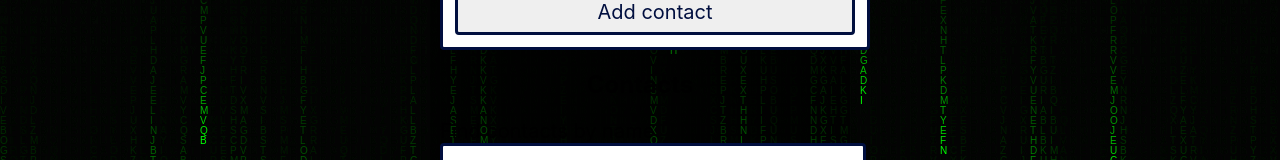
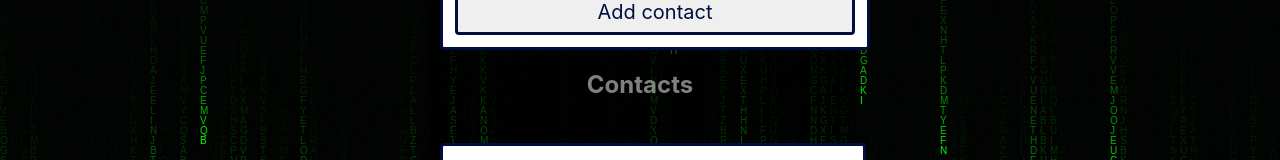
Before and after one commit to ReXeR00/goit-react-hw-03-phonebook, a React (Create React App) app: page / in a window 1280 px wide. Shown: the part 286-446 px from the top of the page. Built offline with nearby package versions, Linux system fonts and the light colour scheme; the HTML template or start-up script is replaced by a standard one.

Commit message:
Fix text color

```diff
--- a/src/components/App.module.css
+++ b/src/components/App.module.css
@@ -2,13 +2,14 @@
     width: 400px;
     padding: 10px;
     margin: 0 auto;
-      background-color: rgba(0, 0, 0, 0.5); /* Przykładowa wartość przezroczystego koloru czarnego */
+      background-color: rgba(0, 0, 0, 0.5);
 
   }
 
   .wrapper {
     text-align: center;
     font-size: 20px;
+    color: rgba(255, 255, 255, 0.5);
   }
 
   .title {
@@ -18,4 +19,5 @@
 
   .subTitle {
     text-align: center;
+    color: rgba(255, 255, 255, 0.5);
   }
```
